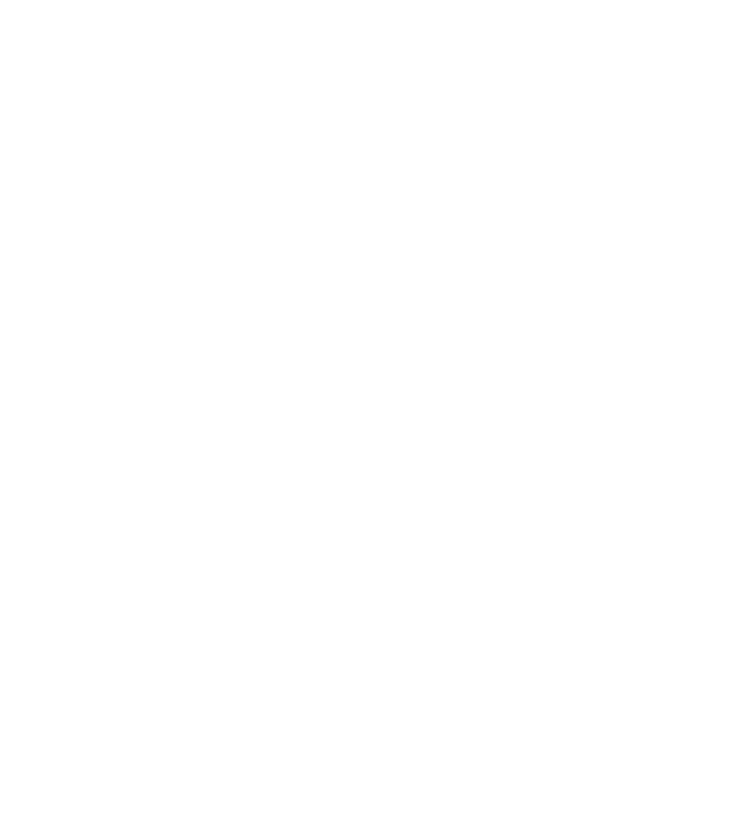
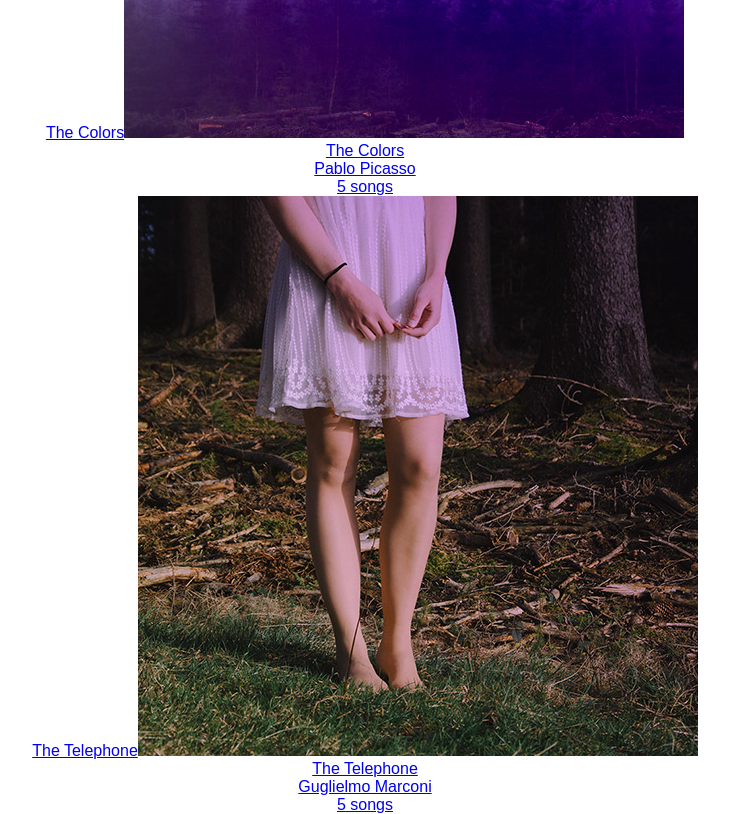
Before and after one commit to kevindlegg/bloc-jams-react, a React (Create React App) app: page /library in a window 1280 px wide. Shown: the part 440-1254 px from the top of the page, without its empty margins (275-1004 px from the left). Before the commit the page ends 800 px from the top, so only its background shows below. Built offline with nearby package versions, Linux system fonts and the light colour scheme.

Commit message:
checkpoint 5 library: completed

```diff
--- a/src/App.js
+++ b/src/App.js
@@ -3,6 +3,7 @@
 import './App.css';
 import Landing from './components/Landing';
 import Library from './components/Library';
+import Album from './components/Album';
 
 class App extends Component {
   render() {
@@ -17,6 +18,7 @@
       <main>
         <Route exact path="/" component={Landing} />
         <Route path="/library" component={Library} />
+        <Route path="/album/:slug" component={Album} />
       </main>
       </div>
     );
--- /dev/null
+++ b/src/components/Album.js
@@ -0,0 +1,13 @@
+import React, { Component } from 'react';
+
+ class Album extends Component {
+   render() {
+     return (
+       <section className="album">
+         { this.props.match.params.slug } Album will go here
+       </section>
+     );
+   }
+ }
+
+ export default Album;
--- a/src/components/Library.js
+++ b/src/components/Library.js
@@ -1,9 +1,29 @@
-import React from 'react';
+import React, { Component } from 'react';
+import { Link } from 'react-router-dom';
+import albumData from './../data/albums';
 
-const Library = () => (
-    <section className="library">
-        Library will go here
-    </section>
-);
+class Library extends Component {
+    constructor(props) {
+        super(props);
+        this.state = { albums: albumData };
+    }
+
+    render() {
+        return (
+            <section className='library'>
+                { this.state.albums.map( (album, index) =>
+                    <Link to={ '/album/${album.slug}' } key={ index }>
+                        { album.title }
+                        <img src={ album.albumCover } alt={ album.albumCover } />
+                        <div>{ album.title }</div>
+                        <div>{ album.artist }</div>
+                        <div>{ album.songs.length } songs</div>
+                     </Link>
+                  )
+                }
+            </section>
+        )
+    }
+}
 
 export default Library;
--- /dev/null
+++ b/src/data/albums.js
@@ -0,0 +1,27 @@
+export default [{
+    title: 'The Colors',
+    artist: 'Pablo Picasso',
+    releaseInfo: '1909 Spanish Records',
+    albumCover: '/assets/images/album_covers/01.jpg',
+    slug: 'the-colors',
+    songs: [
+        { title: 'Blue', duration: '161.71', audioSrc: '/assets/music/blue.mp3' },
+        { title: 'Green', duration: '103.96', audioSrc: '/assets/music/green.mp3' },
+        { title: 'Red', duration: '268.45', audioSrc: '/assets/music/red.mp3' },
+        { title: 'Pink', duration: '153.14', audioSrc: '/assets/music/pink.mp3' },
+        { title: 'Magenta', duration: '374.22', audioSrc: '/assets/music/magenta.mp3' }
+    ]
+  }, {
+      title: 'The Telephone',
+      artist: 'Guglielmo Marconi',
+      releaseInfo: '1909 EM',
+      albumCover: '/assets/images/album_covers/02.jpg',
+      slug: 'the-telephone',
+      songs: [
+        { title: 'Blue', duration: '161.71', audioSrc: '/assets/music/blue.mp3' },
+        { title: 'Green', duration: '103.96', audioSrc: '/assets/music/green.mp3' },
+        { title: 'Red', duration: '268.45', audioSrc: '/assets/music/red.mp3' },
+        { title: 'Pink', duration: '153.14', audioSrc: '/assets/music/pink.mp3' },
+        { title: 'Magenta', duration: '374.22', audioSrc: '/assets/music/magenta.mp3' }
+      ]
+  }];
```
